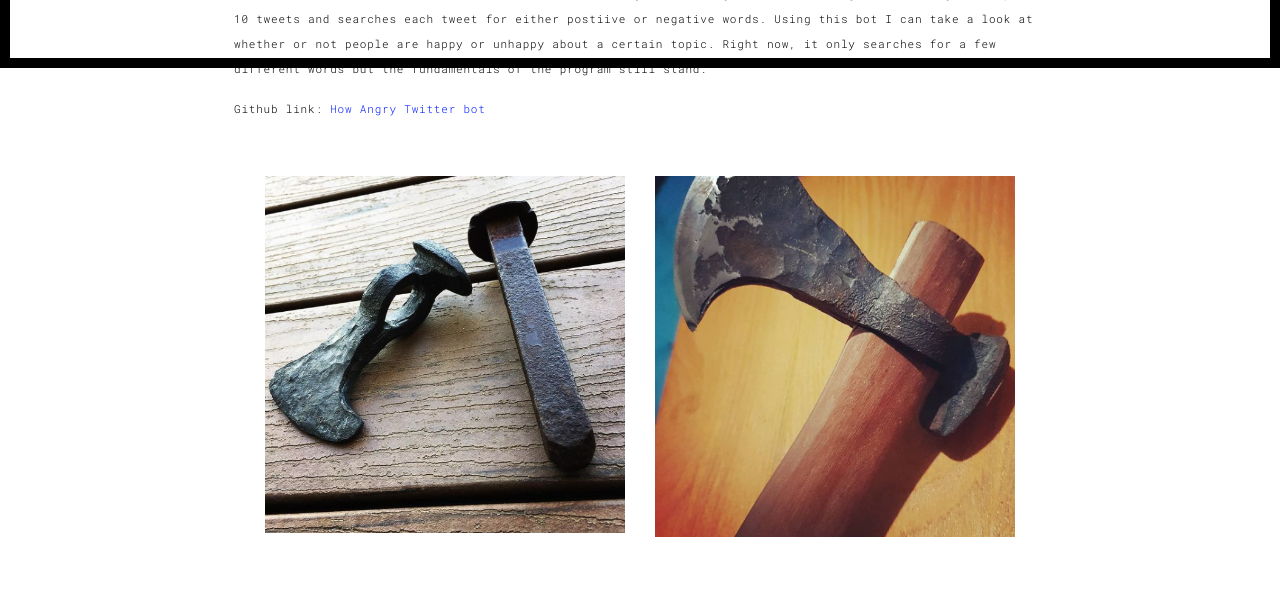
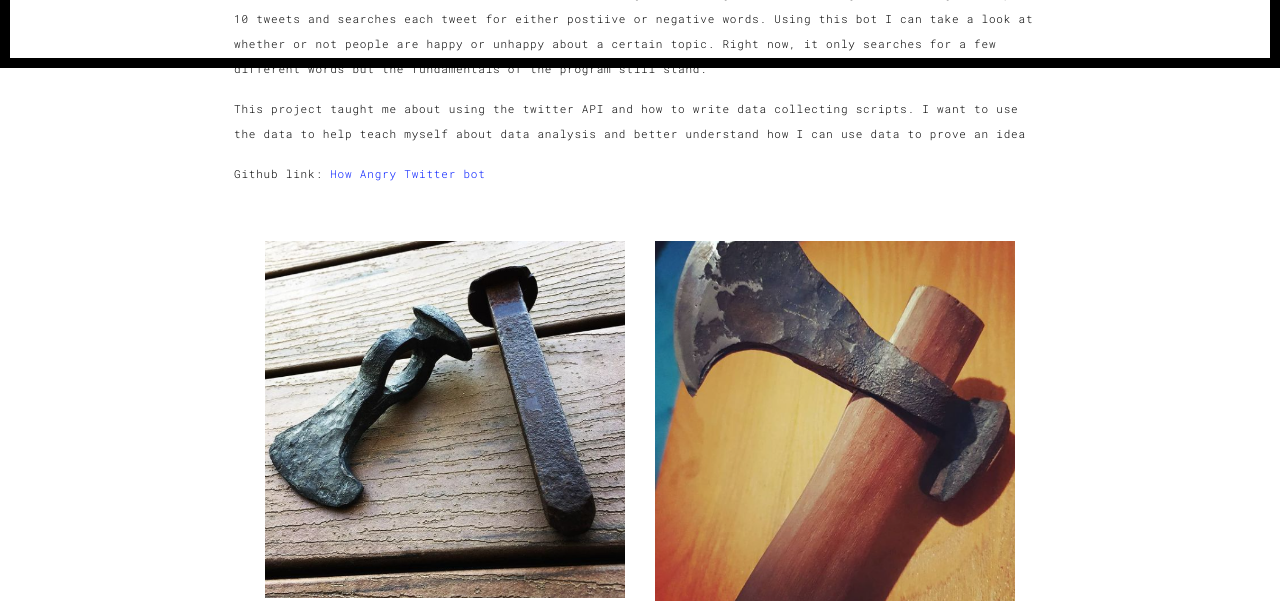
Before and after one commit to jamesshields96/websitePortfolio, a Flask app: page /work/howAngryWork.html in a window 1280 px wide. Shown: the part 732-1333 px from the top of the page. Run offline with Flask 2, Linux system fonts and the light colour scheme; some libraries are stand-ins or nearby versions.

Commit message:
updated description of project

```diff
--- a/webserver/templates/work/howAngryWork.html
+++ b/webserver/templates/work/howAngryWork.html
@@ -78,7 +78,9 @@
                             certain topic. Right now, it only searches for a few different words but the fundamentals of
                             the program still stand.
                         </p>
-
+                        <p>This project taught me about using the twitter API and how to write data collecting scripts.
+                            I want to use the data to help teach myself about data analysis and better understand how I
+                            can use data to prove an idea</p>
                         </p>
                         <p>Github link: <a href="https://github.com/jamesshields96/howAngry_TwitterBot"
                                 title="How Angry Twitter Bot">How Angry Twitter bot
```
